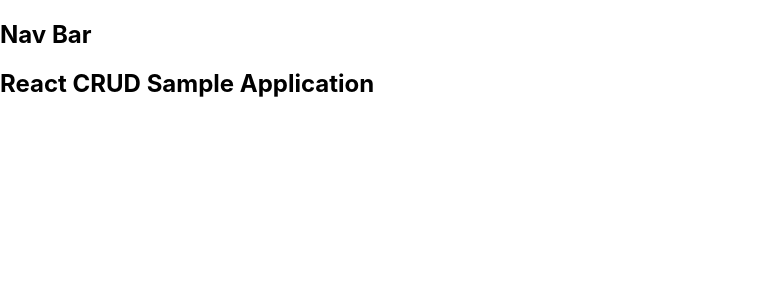
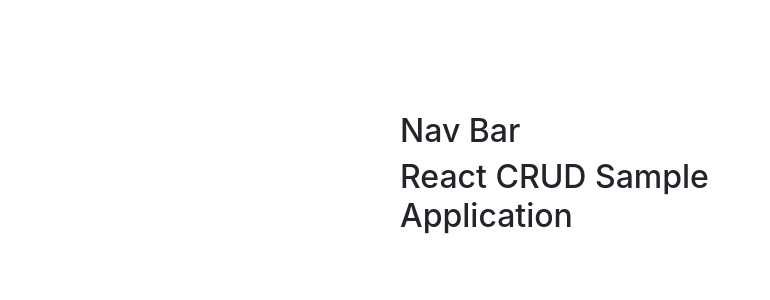
Before and after one commit to tta2yta/REACT_CRUD_APP, a React (Create React App) app: page / in a window 1280 px wide. Shown: the top 300 px of the page, without its empty margins (0-770 px from the left). Built offline with nearby package versions, Linux system fonts and the light colour scheme.

Commit message:
adding bootstrap

```diff
--- a/src/App.js
+++ b/src/App.js
@@ -3,10 +3,11 @@ import {BrowserRouter as Router, Switch, Route} from 'react-router-dom'
 import { Home } from './Components/Home';
 import { AddUser } from './Components/AddUser';
 import { EditUser } from './Components/EditUser';
+import 'bootstrap/dist/css/bootstrap.min.css'
 
 function App() {
   return (
-    <div className="App">
+    <div style={{maxWidth: "30rem", margin:"7em auto"}}>
       <Router>
         <h2>Nav Bar</h2>
           <switch>
```
